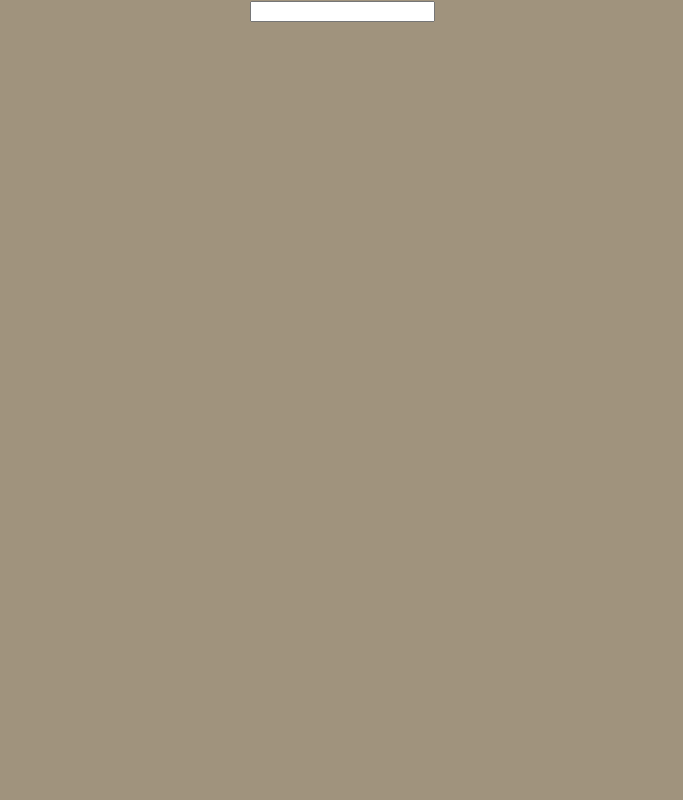
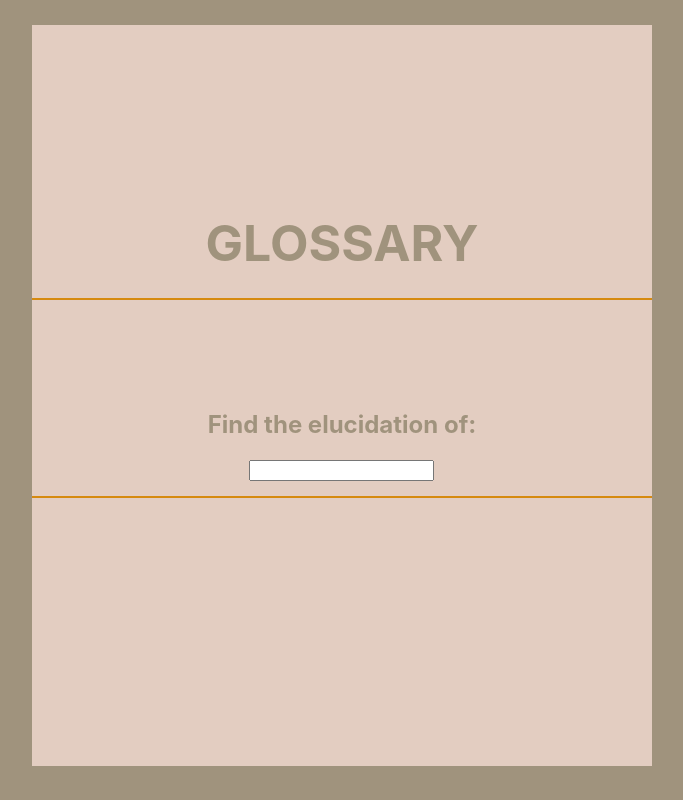
Before and after one commit to molinarijess/glossary-project, a React (Create React App) app: page / in a window 1280 px wide. Shown: the whole page, without its empty margins (298-981 px from the left). Built offline with nearby package versions, Linux system fonts and the light colour scheme.

Commit message:
design initial page

```diff
--- a/src/App.css
+++ b/src/App.css
@@ -1,11 +1,39 @@
+:root {
+  --title: #a0937d;
+}
+
 body {
-  background: #a0937d;
+  background: var(--title);
 }
 
 .App {
   text-align: center;
 }
 
+.content {
+  background: #e3cdc1;
+  max-width: 164mm;
+  min-height: 196mm;
+  margin: 25px auto;
+  display: flex;
+  justify-content: center;
+  flex-direction: column;
+  align-items: center;
+}
+
 h1 {
-  color: #e7d4b5;
+  color: var(--title);
+  font-size: 50px;
+  margin: 10px;
 }
+
+h2 {
+  color: var(--title);
+}
+
+hr {
+  border-style: solid;
+  color: #d68a10;
+  margin: 15px 0 90px;
+  width: -webkit-fill-available;
+}
--- a/src/App.js
+++ b/src/App.js
@@ -5,7 +5,12 @@ import Dictionary from "./Dictionary";
 export default function App() {
   return (
     <div className="App">
-      <Dictionary />
+      <section className="content">
+        <h1>GLOSSARY</h1>
+        <hr />
+        <Dictionary />
+        <hr />
+      </section>
     </div>
   );
 }
--- a/src/Dictionary.js
+++ b/src/Dictionary.js
@@ -5,7 +5,7 @@ export default function Dictionary() {
 
   return (
     <div className="Dictionary">
-      <div className="search-input">
+      <h2>Find the elucidation of:</h2>
       <form
         onSubmit={(e) => {
           e.preventDefault();
@@ -20,6 +20,5 @@ export default function Dictionary() {
         />
       </form>
     </div>
-    </div>
   );
 }
```
Also changed, not shown: 1 other file (tests, documents, lock files or other folders). Lines whose indentation alone changed are shown as unchanged.
